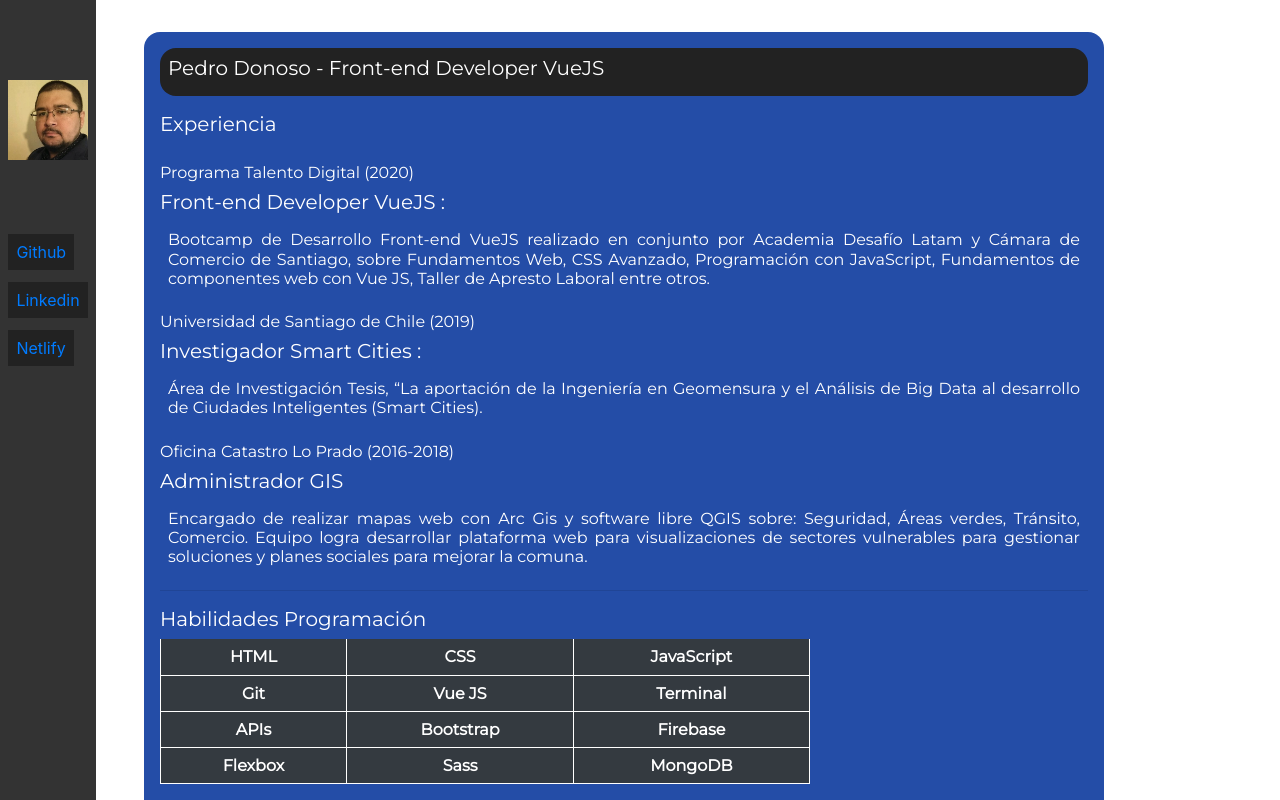
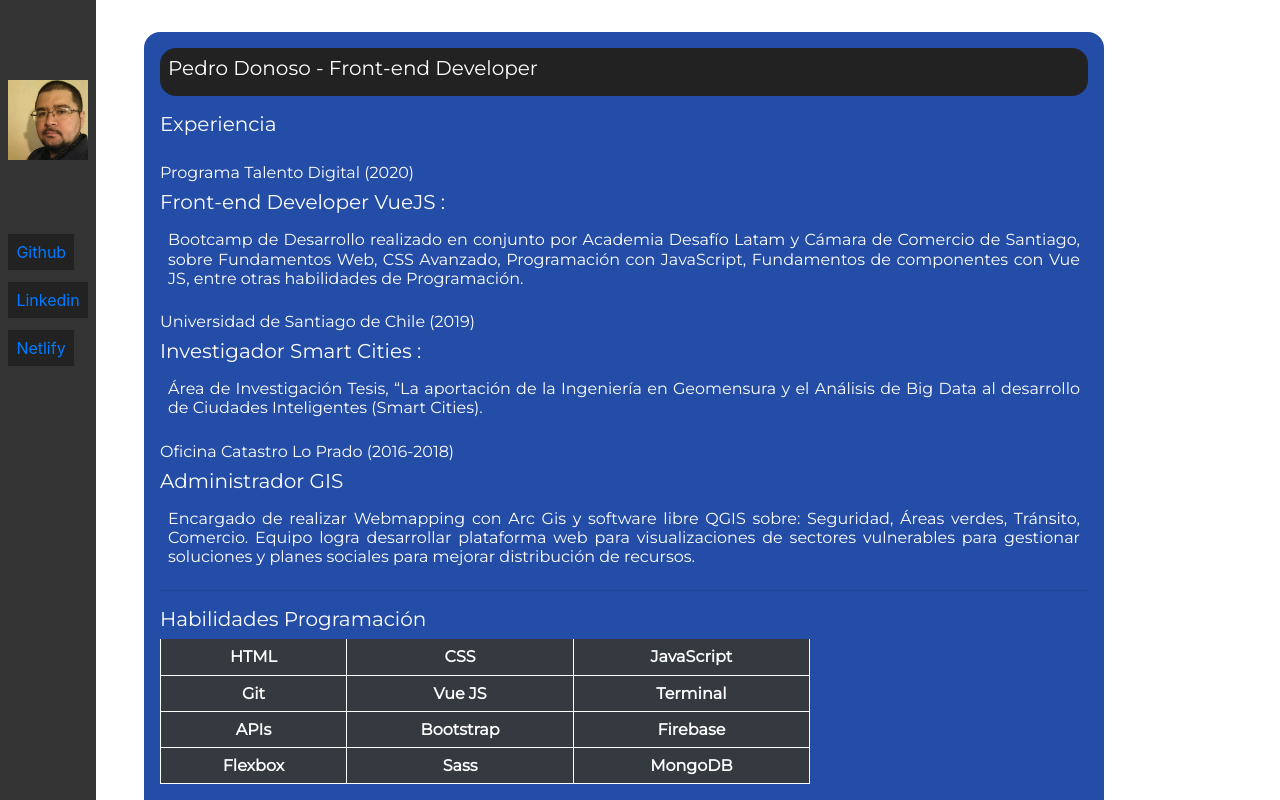
Before and after one commit to pedro-donoso/about-me, a Vue app: page / in a window 1280 px wide. Shown: the top 800 px of the page. Built offline with nearby package versions, Linux system fonts and the light colour scheme.

Commit message:
actualizo información

```diff
--- a/src/views/About.vue
+++ b/src/views/About.vue
@@ -2,7 +2,7 @@
   <div id="card">
     <div class="card__title">
       <div class="card__content">
-        <h5>Pedro Donoso - Front-end Developer VueJS</h5>
+        <h5>Pedro Donoso - Front-end Developer</h5>
       </div>
     </div>
 
@@ -13,7 +13,7 @@
 
   <h6>Programa Talento Digital (2020)</h6>
 <h5>Front-end Developer VueJS :</h5>
-<p class="card__content">Bootcamp de Desarrollo Front-end VueJS realizado en conjunto por Academia Desafío Latam y Cámara de Comercio de Santiago, sobre Fundamentos Web, CSS Avanzado, Programación con JavaScript, Fundamentos de componentes web con Vue JS, Taller de Apresto Laboral entre otros.</p>
+<p class="card__content">Bootcamp de Desarrollo realizado en conjunto por Academia Desafío Latam y Cámara de Comercio de Santiago, sobre Fundamentos Web, CSS Avanzado, Programación con JavaScript, Fundamentos de componentes con Vue JS, entre otras habilidades de Programación.</p>
 
 <h6>Universidad de Santiago de Chile (2019)</h6>
 <h5>Investigador Smart Cities :</h5>
@@ -21,7 +21,7 @@
 
 <h6>Oficina Catastro Lo Prado (2016-2018)</h6>
 <h5>Administrador GIS</h5>
-<p class="card__content">Encargado de realizar mapas web con Arc Gis y software libre QGIS sobre: Seguridad, Áreas verdes, Tránsito, Comercio. Equipo logra desarrollar plataforma web para visualizaciones de sectores vulnerables para gestionar soluciones y planes sociales para mejorar la comuna.</p>
+<p class="card__content">Encargado de realizar Webmapping con Arc Gis y software libre QGIS sobre: Seguridad, Áreas verdes, Tránsito, Comercio. Equipo logra desarrollar plataforma web para visualizaciones de sectores vulnerables para gestionar soluciones y planes sociales para mejorar distribución de recursos.</p>
 
 <hr>
 
```
